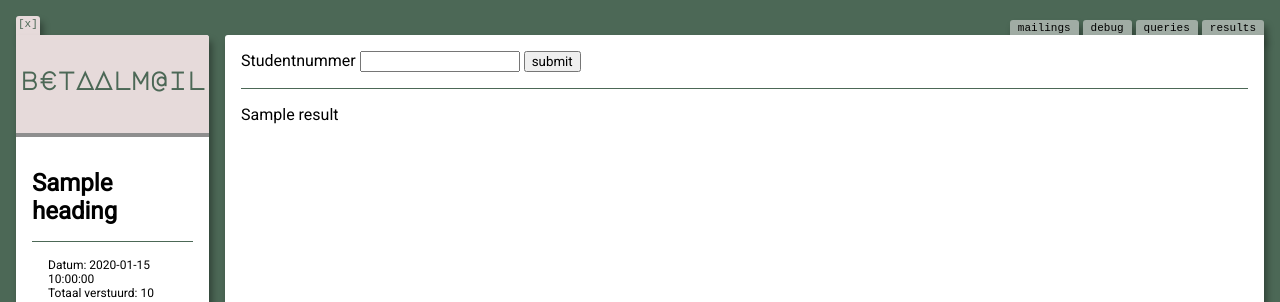
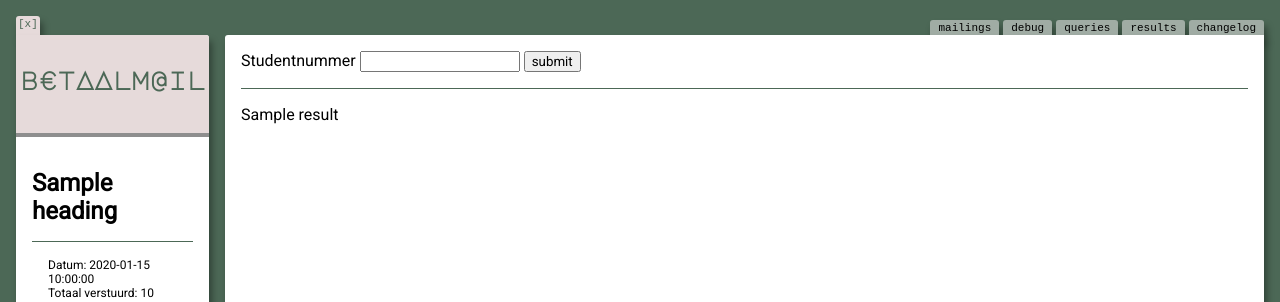
Before and after one commit to uu-csa/mailing_betaling, a Flask app: template templates/debug.html in a window 1280 px wide. Shown: the top 302 px of the page. Run offline with Flask 2, Linux system fonts and the light colour scheme; the template is opened without the code that fills it: most values are stand-ins (such as "Sample title", 1, 10 or a date in 2020); parts of the project's set-up code (start-up, migrations or seed data) failed here and were passed over.

Commit message:
Add changelog to application

```diff
--- a/app.py
+++ b/app.py
@@ -9,6 +9,7 @@ from collections import namedtuple
 
 # third party
 import click
+import markdown
 import pandas as pd
 from flask import Flask, render_template, send_from_directory, request
 
@@ -65,7 +66,7 @@ Q = namedtuple('queries', items.keys())
 queries = Q(**items)
 
 
-##tables
+## tables
 df = select.view_mail_stud.drop('Totaal')
 df.index = [f'm_{idx}' for idx in df.index]
 mails = df['aantal'].to_dict()
@@ -75,6 +76,11 @@ table_vti = select.view_mail_vti.to_html(border=0)
 table_stud = select.view_mail_stud.to_html(border=0)
 
 table_totals = create_overview(select.MAIL_HISTORIE, mails)
+
+
+## changelog
+with open('static/changelog.md', 'r', encoding='utf8') as f:
+    changelog_md = markdown.markdown(f.read())
 
 
 # copypasta
@@ -210,6 +216,17 @@ def view_debug():
     )
 
 
+@app.route("/changelog")
+def changelog():
+    return render_template(
+        'changelog.html',
+        title=title,
+        heading='changelog',
+        sidebar=sidebar,
+        changelog=changelog_md,
+    )
+
+
 @app.route("/download")
 def download():
     file = request.args.get('f')
--- a/static/style.css
+++ b/static/style.css
@@ -107,6 +107,9 @@ table {
     justify-content: center;
     border-bottom: 1px solid var(--color-main);
 }
+code {
+    font-family: 'Courier New', Courier, monospace;
+}
 .monospace {
     font-family: 'Courier New', Courier, monospace;
     font-size: 11px;
@@ -116,7 +119,10 @@ table {
 .string {
     display: none;
 }
-
+blockquote {
+    border-left: 2px solid gray;
+    padding: 3px;
+}
 
 /* SEGMENTS */
 .container {
--- a/templates/layout.html
+++ b/templates/layout.html
@@ -13,7 +13,7 @@
     <div class="links">
         <a href="javascript:shutDown()" class="shutdown monospace">[x]</a>
         <div class="nav">
-        {% for tab in ['mailings', 'debug', 'queries', 'results'] %}
+        {% for tab in ['mailings', 'debug', 'queries', 'results', 'changelog'] %}
             {% if tab == heading %}
             <a href="/{{ tab }}" class="monospace selected">{{ tab }}</a>
             {% else %}
@@ -93,7 +93,7 @@
                 <a href="https://www.youtube.com/watch?v=q4Wu6Zw1fUc" class="icon">
                     <img src="{{ url_for('static', filename='noun_squid.svg') }}" width=48 alt="squid">
                 </a>
-                <code class="monospace">version {{ sidebar.version }}</code>
+                <a href="/changelog" class="monospace">version {{ sidebar.version }}</a>
             </div>
         </div>
 
```
Also changed, not shown: templates/changelog.html (added, +8 -0 lines), static/changelog.md (added).
